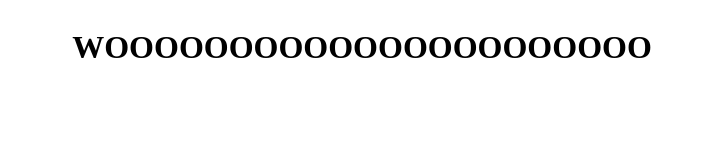
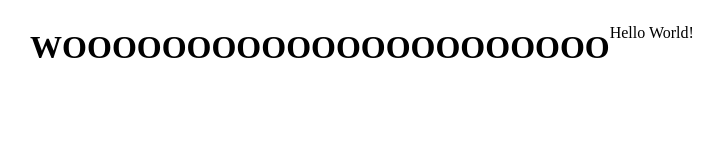
Before and after one commit to chiangr/CS198, a plain HTML site: page index.html in a window 1280 px wide. Shown: the whole page, without its empty margins (278-1001 px from the left). Drawn offline with Linux system fonts and the light colour scheme.

Commit message:
initial setup

```diff
--- a/index.html
+++ b/index.html
@@ -6,7 +6,8 @@
     <body>
         <div style="display:flex;justify-content:center;">
             <h1>WOOOOOOOOOOOOOOOOOOOOOO</h1>
+            <p>Hello World!
+            </p>
         </div>
-
     </body>
 </html>
```
